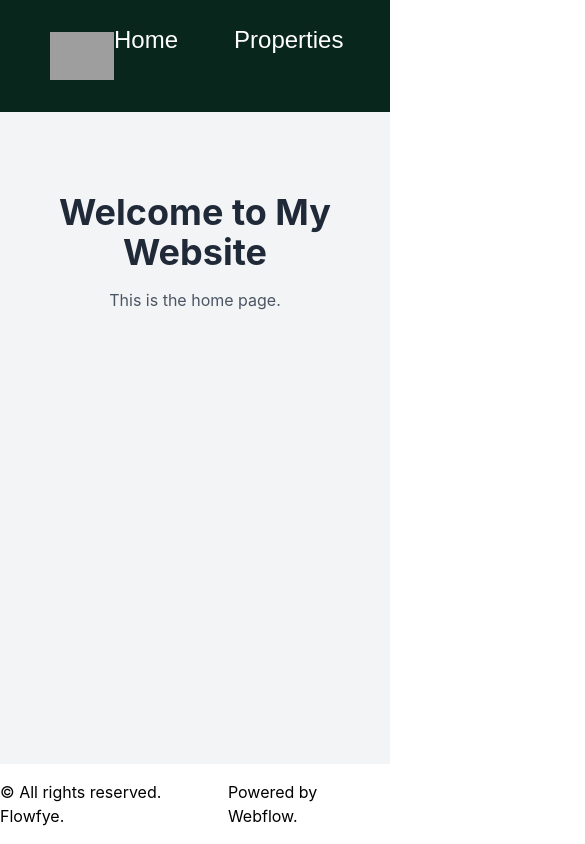
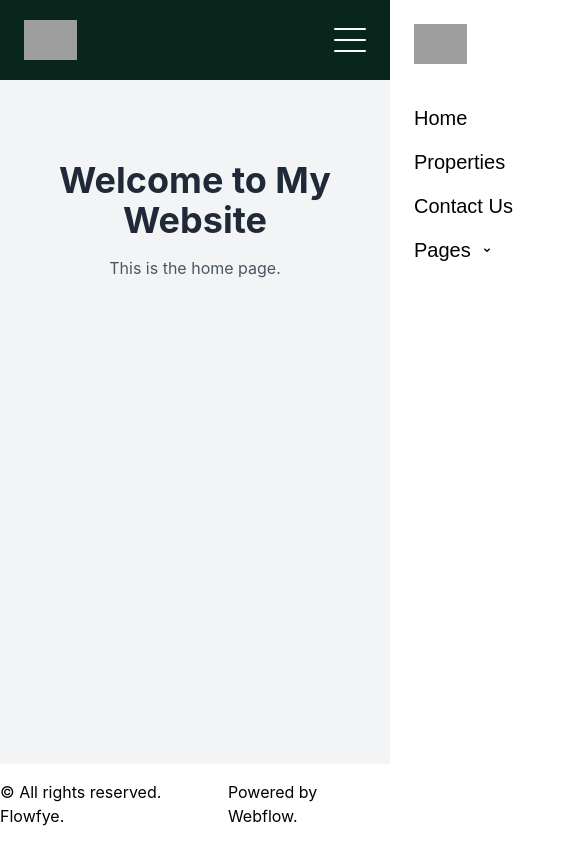
Before and after one commit to KrievinsT/otra_smuka_lapa, a React (Create React App) app: page / in a window 390 px wide. Shown: the top 844 px of the page, 585 px wide, since content can reach past the window. Built offline with nearby package versions, Linux system fonts and the light colour scheme; grey boxes are pictures that could not be loaded; a web font is replaced by a local one.

Commit message:
Navbar is done for mobile view too

```diff
--- a/src/components/NavBar.js
+++ b/src/components/NavBar.js
@@ -1,38 +1,60 @@
-import React, { useState } from "react";
+import React, { useState, useEffect } from "react";
 import { Link, useLocation } from "react-router-dom";
-import BlackLogo from "../Images/brand-logo-dark.svg";
-import WhiteLogo from "../Images/brand-logo.svg";
+import HomeifyeLogo from "../Images/brand-logo.svg"; // Homeifye logo for dark background
+import HomeifyeLogoDark from "../Images/brand-logo-dark.svg"; // Homeifye logo for light background
+import RealtifyeLogo from "../Images/logo-dark.svg"; // Realtifye logo for open state
+import ArrowDark from "../Images/arrow_down_black.svg"; // Arrow icon in black
 import Button from "../components/Button";
 import DropDown from "../components/DropDown";
+import CloseIcon from "../Images/x.svg"; // Close icon
 
 function Navbar() {
   const location = useLocation();
+  const [isMenuOpen, setIsMenuOpen] = useState(false); // State to toggle mobile menu
+  const [isPagesOpen, setIsPagesOpen] = useState(false); // State to toggle dropdown for "Pages" in mobile menu
 
-  // Determine if the navbar is in "dark" or "light" mode based on the page
+  // Close the menu whenever the route changes
+  useEffect(() => {
+    setIsMenuOpen(false); // Close the menu on navigation
+  }, [location.pathname]);
+
+  // Determine if navbar is in dark or light mode
   const isPropertiesDetails = location.pathname === "/PropertiesDetails";
-
-  // Choose the appropriate logo
-  const logoImage = isPropertiesDetails ? BlackLogo : WhiteLogo;
-
-  // Navbar and link colors based on the theme
-  const navbarColor = isPropertiesDetails
-    ? "bg-white text-black" // Light navbar
-    : "bg-primary text-white"; // Dark navbar
-
+  const logoImage = isMenuOpen ? RealtifyeLogo : (isPropertiesDetails ? HomeifyeLogoDark : HomeifyeLogo);
+  const navbarColor = isPropertiesDetails ? "bg-white text-black" : "bg-primary text-white";
   const linkTextColor = isPropertiesDetails ? "text-black" : "text-white";
+  const hamburgerColor = isPropertiesDetails ? "bg-black" : "bg-white";
 
   return (
-    <header className={`${navbarColor} h-28 w-full flex items-center`}>
-      <nav className="w-full flex items-center justify-between px-[50px]">
+    <header className={`${navbarColor} h-20 w-full flex items-center`}>
+      <nav className="w-full flex items-center justify-between px-6 md:px-[50px]">
         {/* Logo */}
-        <img src={logoImage} alt="Logo" className="h-12 w-auto" />
+        <img src={logoImage} alt="Logo" className="h-10 w-auto" />
 
-        {/* Navigation Links */}
-        <ul className="flex space-x-14 text-lg font-medium">
+        {/* Hamburger Menu for Mobile */}
+        <button
+          className={`md:hidden flex items-center`}
+          onClick={() => setIsMenuOpen(!isMenuOpen)}
+          aria-label="Toggle navigation"
+        >
+          {isMenuOpen ? (
+            <img src={CloseIcon} alt="Close menu" className="h-8 w-8" />
+          ) : (
+            // Hamburger icon made with divs
+            <div className="flex flex-col justify-between w-8 h-6">
+              <div className={`h-0.5 w-full rounded ${hamburgerColor}`} />
+              <div className={`h-0.5 w-full rounded ${hamburgerColor}`} />
+              <div className={`h-0.5 w-full rounded ${hamburgerColor}`} />
+            </div>
+          )}
+        </button>
+
+        {/* Navigation Links for Desktop */}
+        <ul className={`hidden md:flex space-x-8 text-lg font-medium items-center`}>
           <li>
             <Link
               to="/"
-              className={`font-urbanist text-2xl font-thin hover:text-secondary transition ${linkTextColor}`}
+              className={`font-urbanist text-xl font-thin hover:text-secondary transition ${linkTextColor}`}
             >
               Home
             </Link>
@@ -40,7 +62,7 @@ function Navbar() {
           <li>
             <Link
               to="/Properties"
-              className={`font-urbanist font-thin text-2xl hover:text-secondary transition ${linkTextColor}`}
+              className={`font-urbanist text-xl font-thin hover:text-secondary transition ${linkTextColor}`}
             >
               Properties
             </Link>
@@ -48,7 +70,7 @@ function Navbar() {
           <li>
             <Link
               to="/contact-us"
-              className={`font-urbanist font-thin text-2xl hover:text-secondary transition ${linkTextColor}`}
+              className={`font-urbanist text-xl font-thin hover:text-secondary transition ${linkTextColor}`}
             >
               Contact Us
             </Link>
@@ -58,12 +80,139 @@ function Navbar() {
           </li>
         </ul>
 
-        {/* Call-to-Action Button */}
-        <Button
-          text="Get for Free"
-          className={`font-thin text-2xl px-8 py-4`}
-          variant={isPropertiesDetails ? "darkdefault" : "default"} // Dynamically choose variant
-        />
+        {/* Call-to-Action Button for Desktop */}
+        <div className="hidden md:block">
+          <Button
+            text="Get for Free"
+            className={`font-thin text-xl px-8 py-4`}
+            variant={isPropertiesDetails ? "darkdefault" : "default"}
+          />
+        </div>
+
+        {/* Sliding Mobile Menu - Fullscreen */}
+        <div
+          className={`fixed top-0 right-0 h-full w-full bg-white transition-transform duration-500 ease-in-out transform ${
+            isMenuOpen ? "translate-x-0" : "translate-x-full"
+          } z-50 md:hidden`}
+        >
+          <div className="flex items-center justify-between p-6">
+            {/* Logo inside mobile menu */}
+            <img src={RealtifyeLogo} alt="Logo" className="h-10 w-auto" />
+
+            {/* Close Button */}
+            <button
+              className="text-black"
+              onClick={() => setIsMenuOpen(false)}
+              aria-label="Close navigation"
+            >
+              <img src={CloseIcon} alt="Close menu" className="h-8 w-8" />
+            </button>
+          </div>
+
+          <ul className="flex flex-col items-start space-y-4 py-4 px-6 text-black">
+            <li>
+              <Link
+                to="/"
+                className="font-urbanist text-xl font-thin hover:text-secondary transition text-black"
+                onClick={() => setIsMenuOpen(false)}
+              >
+                Home
+              </Link>
+            </li>
+            <li>
+              <Link
+                to="/Properties"
+                className="font-urbanist text-xl font-thin hover:text-secondary transition text-black"
+                onClick={() => setIsMenuOpen(false)}
+              >
+                Properties
+              </Link>
+            </li>
+            <li>
+              <Link
+                to="/contact-us"
+                className="font-urbanist text-xl font-thin hover:text-secondary transition text-black"
+                onClick={() => setIsMenuOpen(false)}
+              >
+                Contact Us
+              </Link>
+            </li>
+            <li>
+              {/* Pages Dropdown for Mobile Menu */}
+              <button
+                className="font-urbanist text-xl font-thin flex items-center gap-2 hover:text-secondary transition text-black"
+                onClick={() => setIsPagesOpen(!isPagesOpen)}
+              >
+                Pages
+                <img
+                  src={ArrowDark} // Always use ArrowDark (black arrow) for visibility
+                  alt="Arrow"
+                  className={`w-4 h-4 transform transition-transform duration-300 ${
+                    isPagesOpen ? "rotate-180" : "rotate-0"
+                  }`}
+                />
+              </button>
+              {isPagesOpen && (
+                <ul className="flex flex-col items-start space-y-3 pl-4 mt-2 text-black">
+                  <li>
+                    <Link
+                      to="/Properties"
+                      className="font-urbanist text-lg font-thin text-black hover:text-secondary transition"
+                      onClick={() => setIsMenuOpen(false)}
+                    >
+                      Properties
+                    </Link>
+                  </li>
+                  <li>
+                    <Link
+                      to="/PropertiesDetails"
+                      className="font-urbanist text-lg font-thin text-black hover:text-secondary transition"
+                      onClick={() => setIsMenuOpen(false)}
+                    >
+                      Properties Details
+                    </Link>
+                  </li>
+                  <li>
+                    <Link
+                      to="/contact-us"
+                      className="font-urbanist text-lg font-thin text-black hover:text-secondary transition"
+                      onClick={() => setIsMenuOpen(false)}
+                    >
+                      Contact Us
+                    </Link>
+                  </li>
+                  <li>
+                    <Link
+                      to="/style-guides"
+                      className="font-urbanist text-lg font-thin text-black hover:text-secondary transition"
+                      onClick={() => setIsMenuOpen(false)}
+                    >
+                      Style Guides
+                    </Link>
+                  </li>
+                  <li>
+                    <Link
+                      to="/licenses"
+                      className="font-urbanist text-lg font-thin text-black hover:text-secondary transition"
+                      onClick={() => setIsMenuOpen(false)}
+                    >
+                      Licenses
+                    </Link>
+                  </li>
+                  <li>
+                    <Link
+                      to="/changelog"
+                      className="font-urbanist text-lg font-thin text-black hover:text-secondary transition"
+                      onClick={() => setIsMenuOpen(false)}
+                    >
+                      Changelog
+                    </Link>
+                  </li>
+                </ul>
+              )}
+            </li>
+          </ul>
+        </div>
       </nav>
     </header>
   );
```
